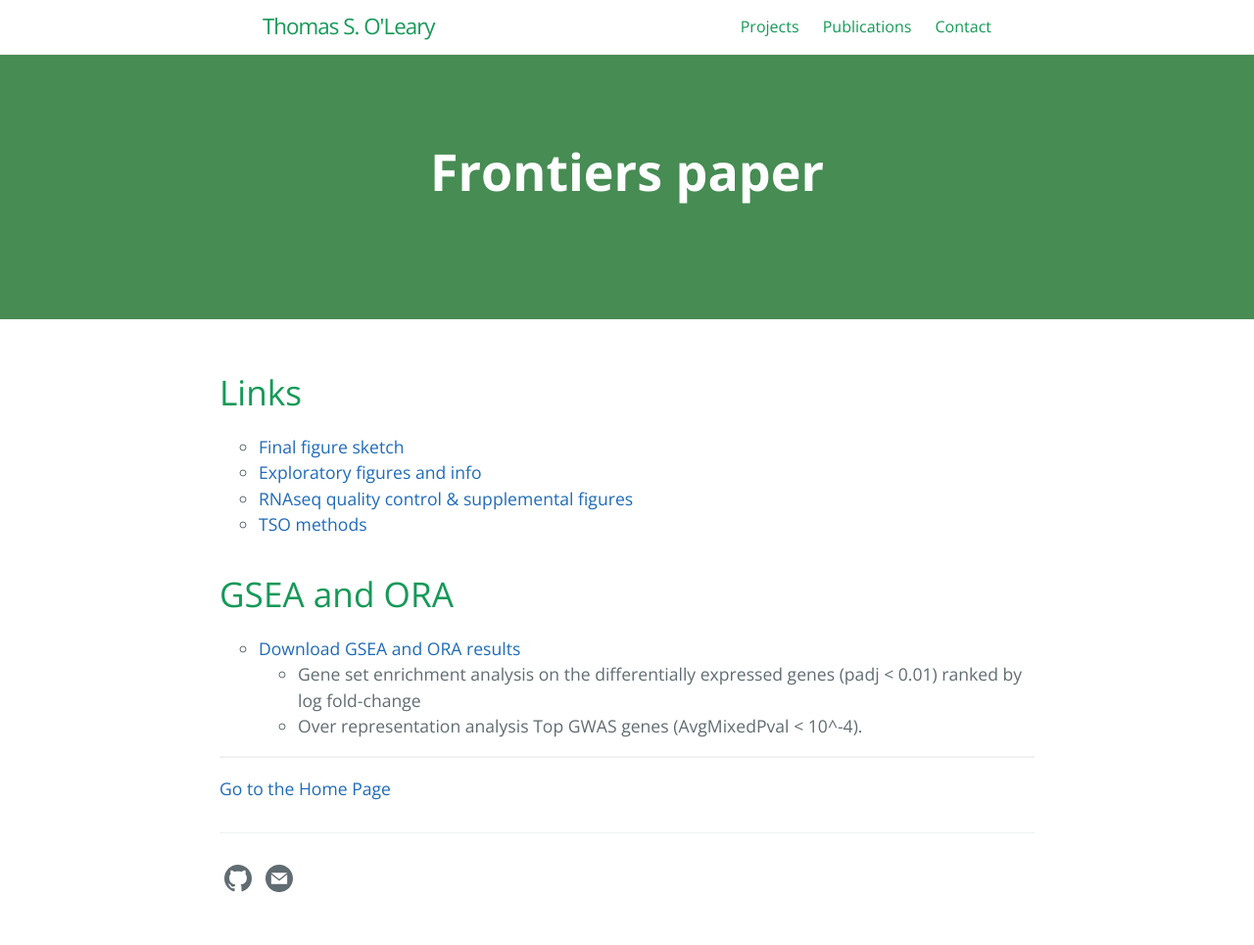
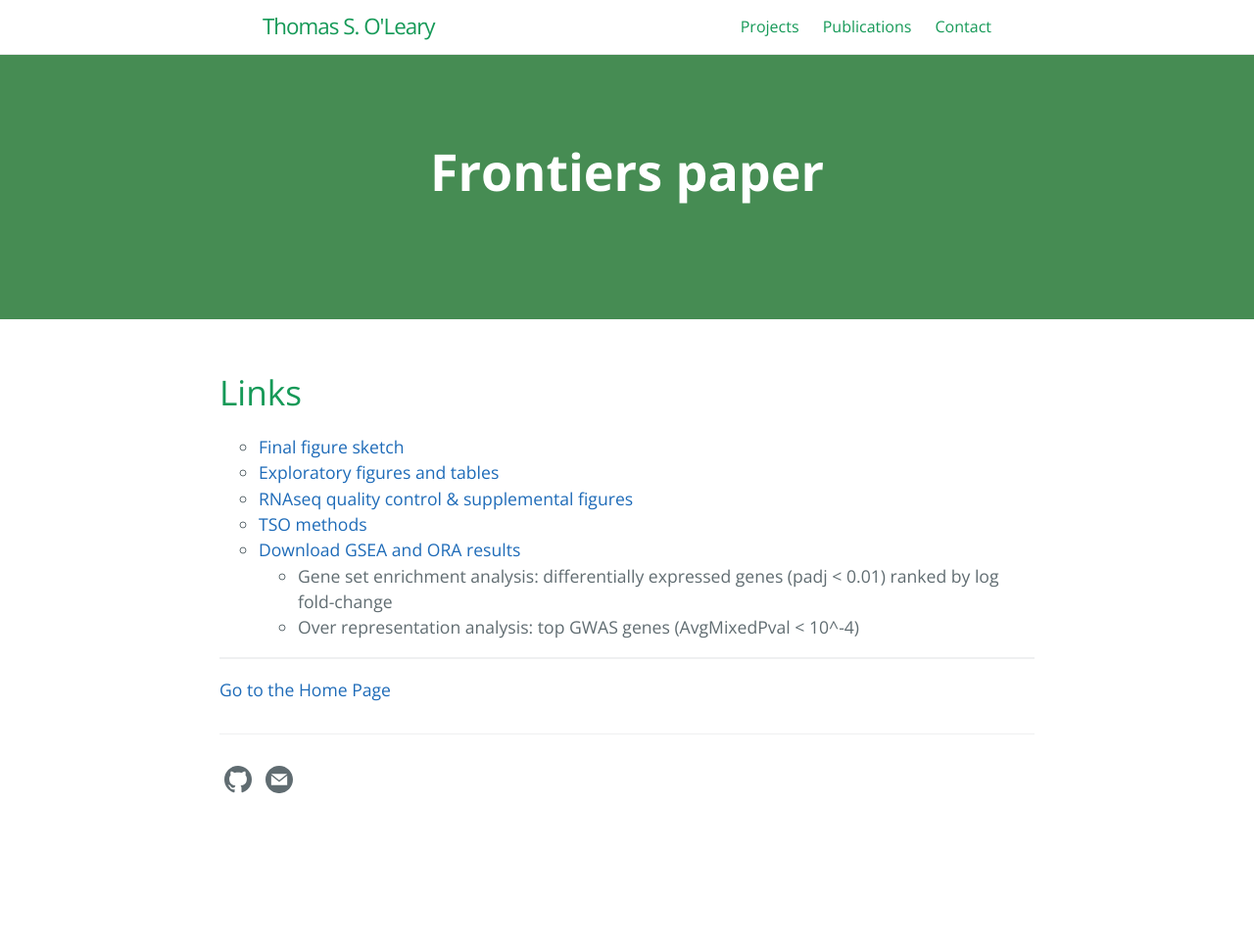
Before and after one commit to tsoleary/tsoleary.github.io, a Jekyll site: the page built from frontiers/frontiers.md, in a window 1280 px wide. Shown: the whole page at 98% size. Built offline with Jekyll 4.4.1, drawn with Linux system fonts in a browser that asks for light colours; after the commit the page ends 900 px from its top, so only the background shows below that.

Commit message:
edit texts

```diff
--- a/frontiers/frontiers.md
+++ b/frontiers/frontiers.md
@@ -11,18 +11,13 @@ order: 1
 
 <ul style="list-style-type:circle;">
   <li><a href = "https://tsoleary.github.io/rna_seq/cahan/results/final_figs.html" target="_blank">Final figure sketch</a></li>
-  <li><a href = "https://tsoleary.github.io/rna_seq/cahan/scripts/tso_analysis.html" target="_blank" >Exploratory figures and info</a></li>
+  <li><a href = "https://tsoleary.github.io/rna_seq/cahan/scripts/tso_analysis.html" target="_blank" >Exploratory figures and tables</a></li>
   <li><a href = "https://tsoleary.github.io/rna_seq/cahan/results/whole_body_heat_cold_shock_report.html" target="_blank">RNAseq quality control & supplemental figures</a></li>
-  <li><a href = "https://tsoleary.github.io/rna_seq/cahan/writing/methods_tso.html" target="_blank">TSO methods </a></li>
-</ul>
-
-# GSEA and ORA
-
-<ul style="list-style-type:circle;">
+  <li><a href = "https://tsoleary.github.io/rna_seq/cahan/writing/methods_tso.html" target="_blank">TSO methods</a></li>
   <li><a href="https://tsoleary.github.io/rna_seq/cahan/results/GSEA_ORA.zip" download>Download GSEA and ORA results</a></li>
   <ul>
-    <li>Gene set enrichment analysis on the differentially expressed genes (padj < 0.01) ranked by log fold-change</li>
-    <li>Over representation analysis Top GWAS genes (AvgMixedPval < 10^-4).</li>
+    <li>Gene set enrichment analysis: differentially expressed genes (padj < 0.01) ranked by log fold-change</li>
+    <li>Over representation analysis: top GWAS genes (AvgMixedPval < 10^-4)</li>
   </ul>
 </ul>
 
```
